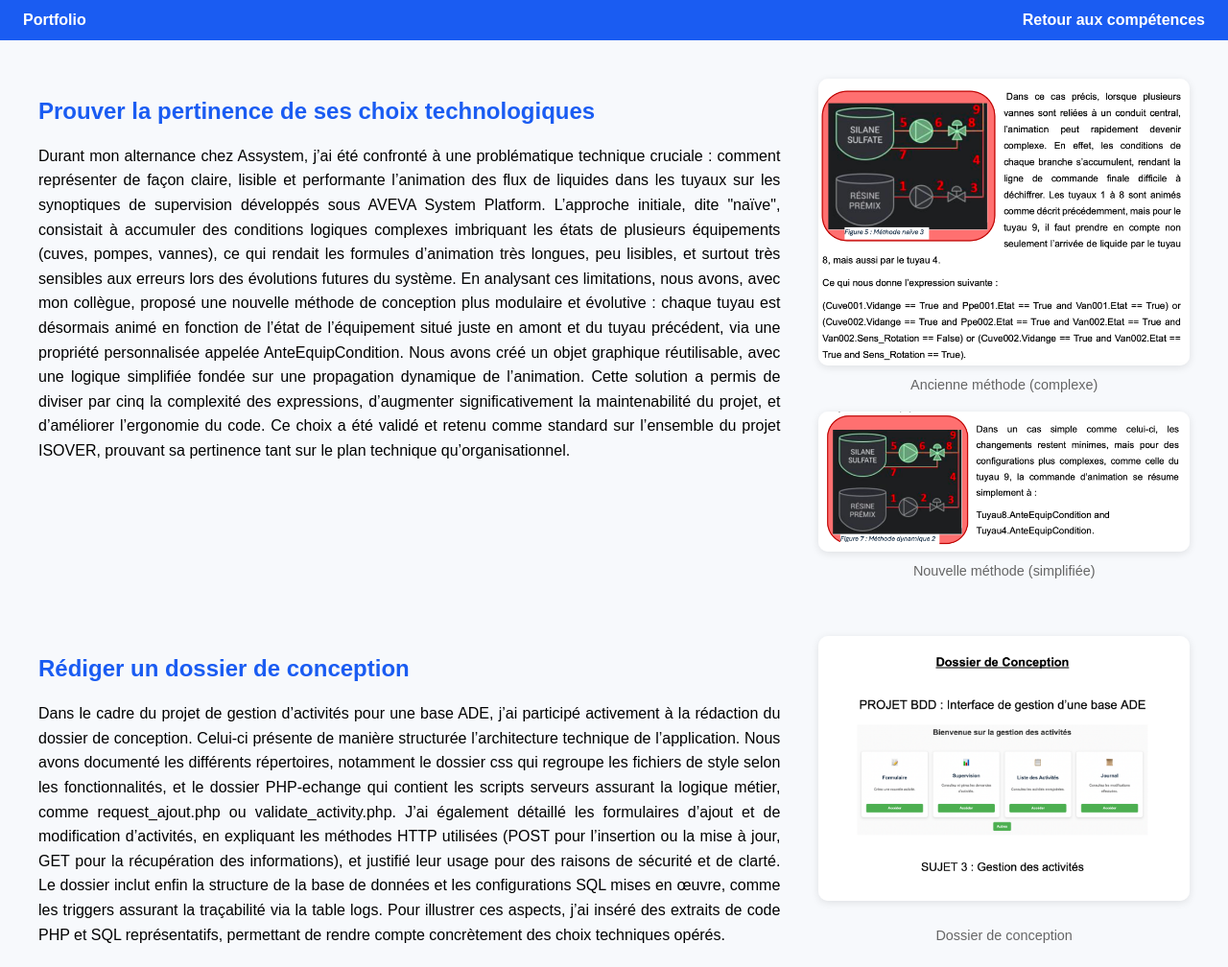
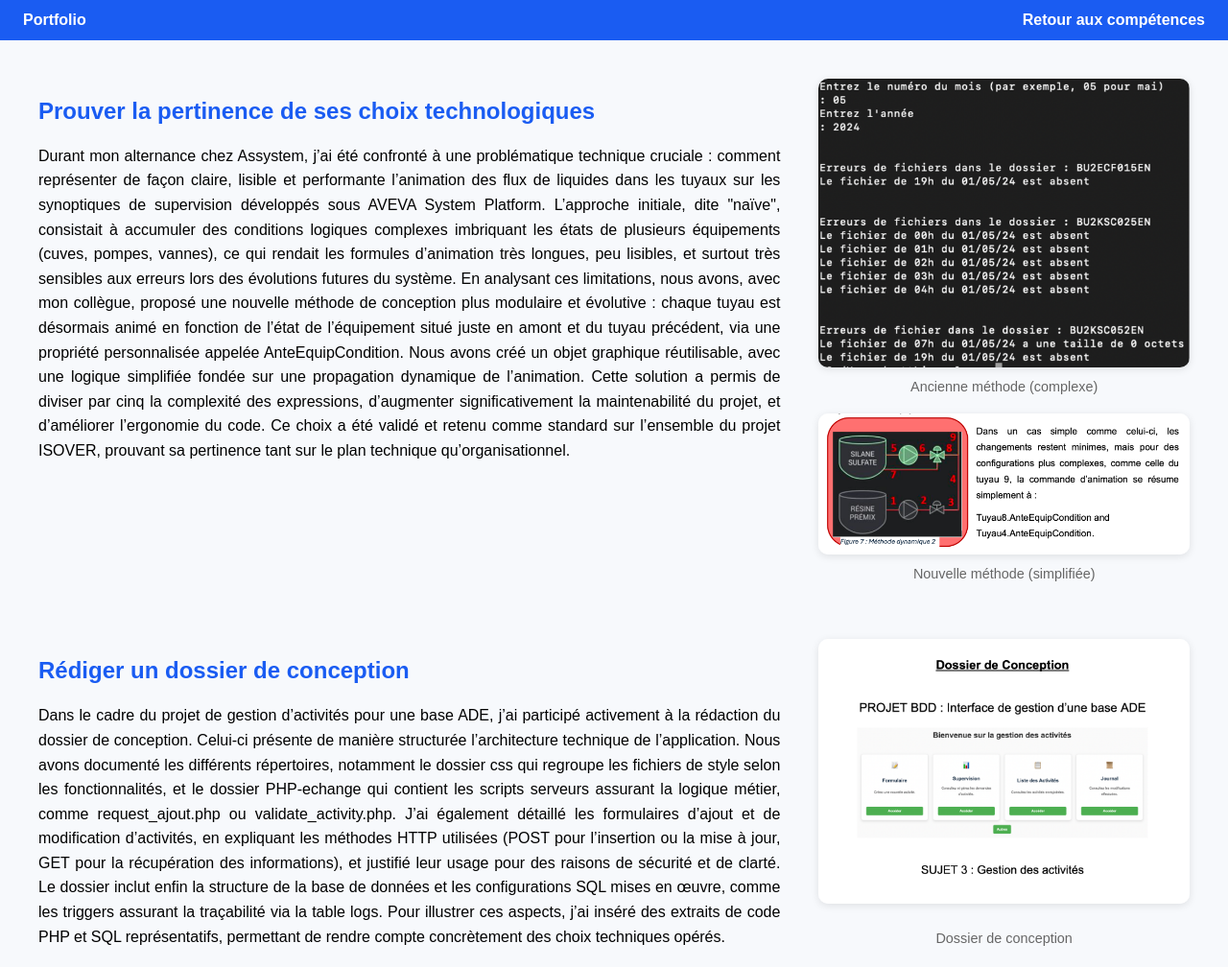
Before and after one commit to MatthisRle/MatthisRle.github.io, a plain HTML site: page ac1.html in a window 1280 px wide. Shown: the whole page at 96% size. Drawn offline with Linux system fonts and the light colour scheme.

Commit message:
Add files via upload

```diff
--- a/ac1.html
+++ b/ac1.html
@@ -96,13 +96,13 @@
     </div>
     <div class="ac-image-group" style="max-width: 500px; margin-left: auto;">
      <div>
-      <img alt="Ancienne méthode d'animation" src="img/OldMéthode.png"/>
+      <img alt="Ancienne méthode d'animation" src="img/RapportScript.png"/>
       <div class="caption">
        Ancienne méthode (complexe)
       </div>
      </div>
      <div>
-      <img alt="Nouvelle méthode d'animation" src="img/NewMéthode.png"/>
+      <img alt="Nouvelle méthode d'animation" src="img/NewMethode.png"/>
       <div class="caption">
        Nouvelle méthode (simplifiée)
       </div>
```
